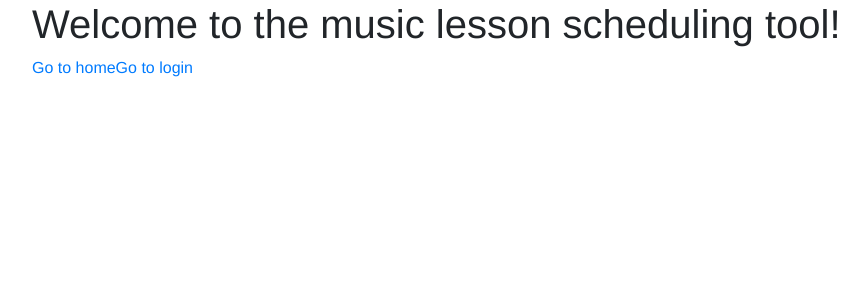
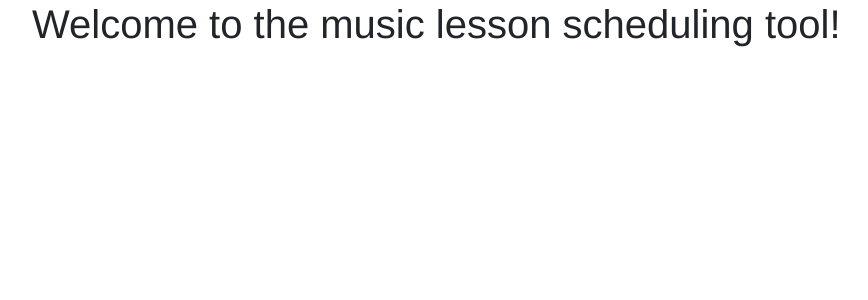
Before and after one commit to ThomasAWood/CompSci-NEA-SchedulingTool, a Vue app: page /#/ in a window 1280 px wide. Shown: the top 300 px of the page, without its empty margins (53-921 px from the left). Built offline with nearby package versions, Linux system fonts and the light colour scheme.

Commit message:
Testing vue router

```diff
--- a/src/App.vue
+++ b/src/App.vue
@@ -5,17 +5,7 @@
 </template>
 
 <script>
-
-import Homepage from './components/Homepage.vue';
-import LoginForm from './components/LoginForm.vue';
-
-export default {
-  name: 'App',
-  components: {
-    LoginForm,
-    Homepage
-  }
-}
+export default { name: 'App' }
 </script>
 
 <style>
--- a/src/components/Homepage.vue
+++ b/src/components/Homepage.vue
@@ -1,8 +1,6 @@
 <template>
     <div class='container'>
         <h1>Welcome to the music lesson scheduling tool!</h1>
-        <router-link to='/'>Go to home</router-link>
-        <router-link to='/login'>Go to login</router-link>
     </div>
 </template>
 
--- a/src/main.js
+++ b/src/main.js
@@ -1,13 +1,21 @@
-import Vue from 'vue'
-import App from './App.vue'
-import router from './router'
+import Vue from 'vue';
+import VueRouter from 'vue-router';
 import 'bootstrap/dist/css/bootstrap.min.css'
 
-Vue.config.productionTip = false
+import App from './App';
+import Homepage from './components/Homepage';
+import LoginForm from './components/LoginForm';
+
+Vue.use(VueRouter);
+
+const router = new VueRouter({
+  routes: [
+    { path: '/', component: Homepage },
+    { path: '/login', component: LoginForm }
+  ]
+});
 
 new Vue({
-  el: '#app',
-  router,
-  template: '<App/>',
-  components: { App }
-})
+  render: h => h(App),
+  router
+}).$mount('#app')
--- a/src/router/index.js
+++ /dev/null
@@ -1,21 +0,0 @@
-import Vue from 'vue'
-import Router from 'vue-router'
-import LoginForm from '@/components/LoginForm'
-import Homepage from '@/components/Homepage'
-
-Vue.use(Router)
-
-export default new Router({
-  routes: [
-    {
-      path: '/',
-      name: 'Homepage',
-      component: Homepage
-    },
-    {
-        path: '/login',
-        name: 'LoginForm',
-        component: LoginForm
-      }
-  ]
-})
```
